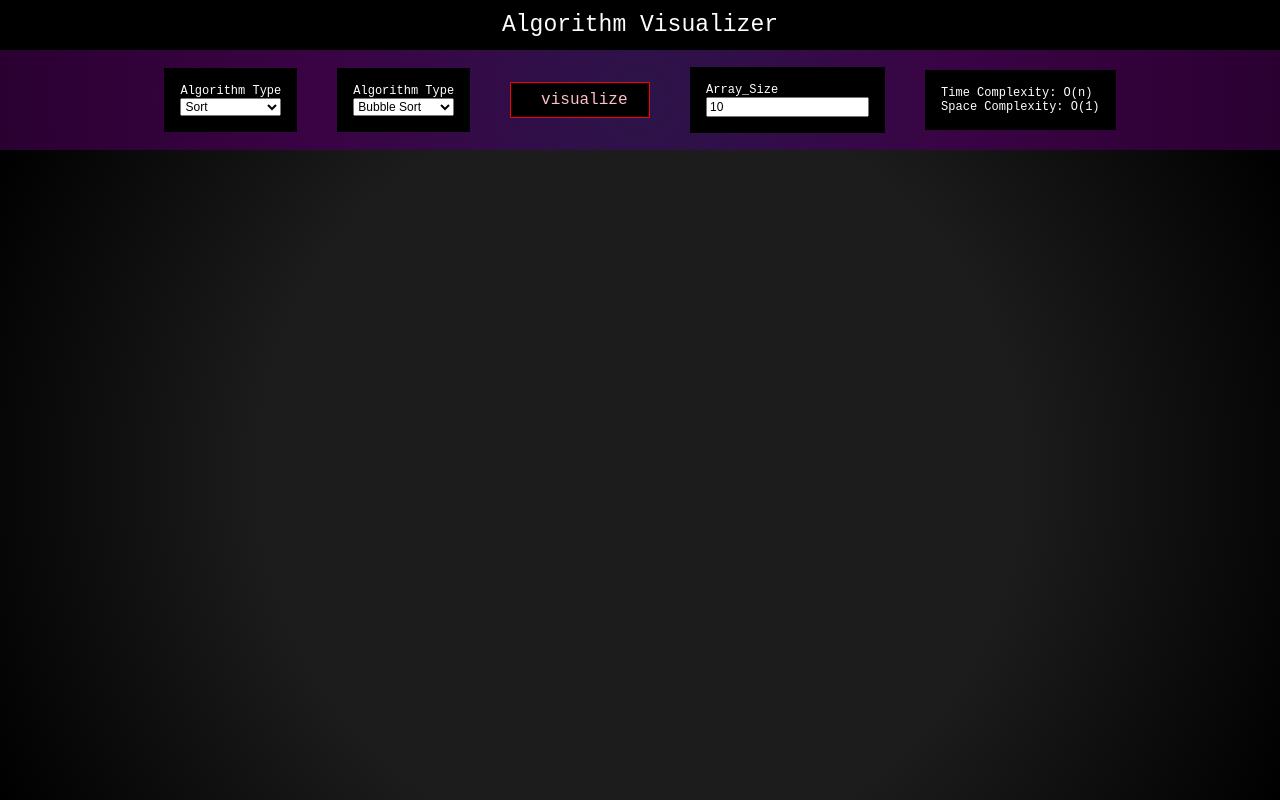
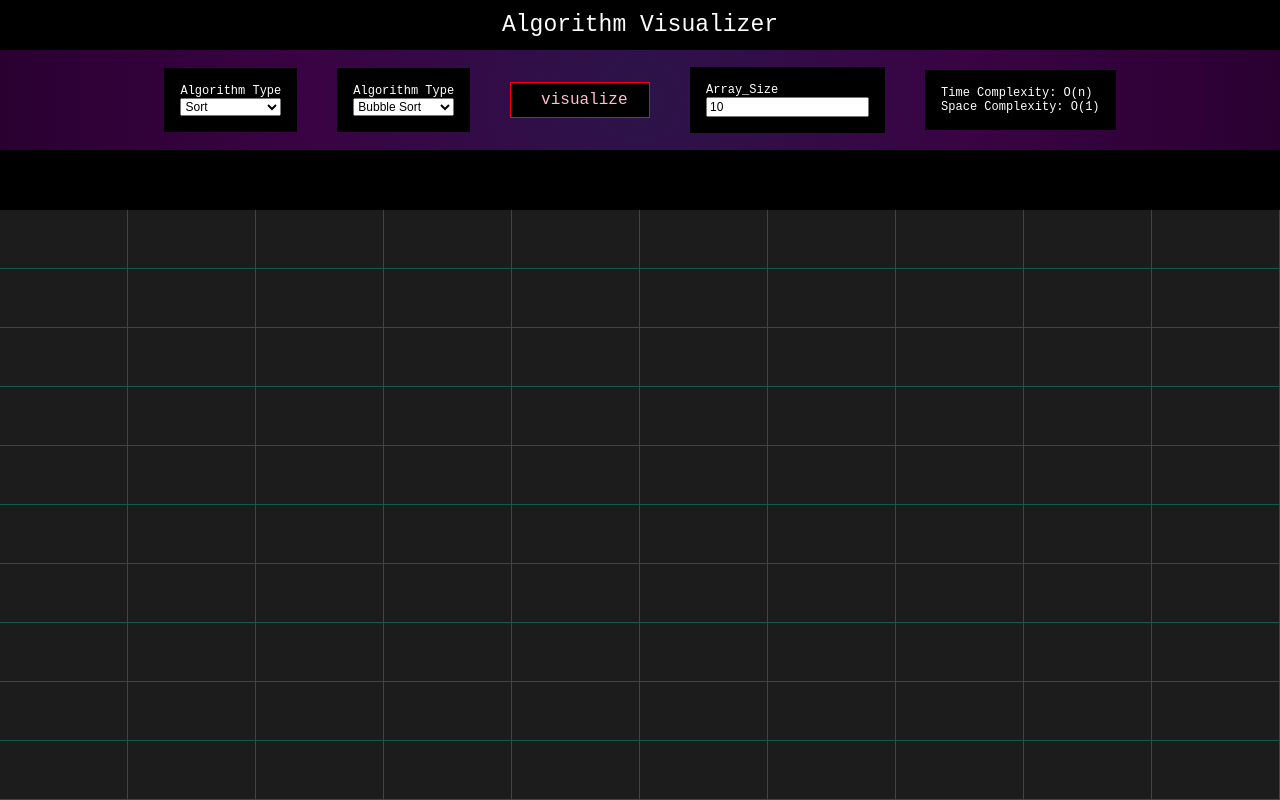
Before and after one commit to GrantDarling/algorithm-visualizer, a React (Create React App) app: page / in a window 1280 px wide. Built offline with nearby package versions, Linux system fonts and the light colour scheme.

Commit message:
fixed bug where grid heights show prematurely

```diff
--- a/src/store/reducer.ts
+++ b/src/store/reducer.ts
@@ -2,7 +2,7 @@ import * as actionTypes from "./actionTypes";
 
 const initialState: GlobalState = {
   start: false,
-  gridSize: 20,
+  gridSize: 10,
 };
 
 const reducer = (
--- a/src/visualizer/grid/grid-logic.tsx
+++ b/src/visualizer/grid/grid-logic.tsx
@@ -4,11 +4,10 @@ import { generateColor } from "../../helpers/helpers";
 import { highlightBarsInit, highlightBars } from "../algorithms/highlightBars";
 
 export function createGrid(columns: number, rows: number): number[][] {
-  console.log("called!");
   let grid: number[][] = [];
 
-  if (rows <= 1) rows = 1;
-  if (columns <= 1) columns = 1;
+  if (rows <= 0) rows = 0;
+  if (columns <= 0) columns = 0;
 
   for (let column: number = 0; column < columns; column++) {
     let temp_column = [];
@@ -18,15 +17,11 @@ export function createGrid(columns: number, rows: number): number[][] {
     grid.push(temp_column);
   }
 
-  console.log(grid, "is grid");
-  console.log(grid[0], "is grid");
   return grid;
 }
 
 /* Sorting Grid */
-
-export function assignBarHeights(grid: number[][]) {
-  console.log("Assign!");
+export function initiateBarHeights(grid: number[][]) {
   let heights: number[] = [];
   let counter: number = 0;
 
@@ -36,7 +31,9 @@ export function assignBarHeights(grid: number[][]) {
     heights.push(height);
   }
 
+  console.log("heights before: ", heights);
   shuffle(heights);
+  console.log("heights after: ", heights);
   return heights;
 }
 
@@ -54,17 +51,17 @@ export function buildBars(
     active: boolean;
   }
 
-  if (colors.length === 0) {
-    const colorStart = "#ff3825";
-    const colorEnd = "#f4e57c";
-    const colorsLen = heights.length + 1;
+  console.log("SOMETHING");
+  const colorStart = "#ff3825";
+  const colorEnd = "#f4e57c";
+  const colorsLen = heights.length + 1;
 
-    colors = generateColor(colorStart, colorEnd, colorsLen);
-  }
+  colors = generateColor(colorStart, colorEnd, colorsLen);
 
   let bars: Bar[] = [];
 
   grid.map((col, idx) => {
+    console.log(colors);
     let temp_bar: Bar = {
       height: heights[idx],
       location: col,
--- a/src/visualizer/grid/grid.tsx
+++ b/src/visualizer/grid/grid.tsx
@@ -3,8 +3,10 @@ import { createGrid } from "./grid-logic";
 
 // redux
 import { useSelector } from "react-redux";
+import { useEffect, useState } from "react";
 
 export const Grid = () => {
+  const [grid, setGrid] = useState<number[][]>([]);
   const global: IGlobal = useSelector((state: GlobalState) => {
     return {
       ...state,
@@ -12,6 +14,9 @@ export const Grid = () => {
     };
   });
 
-  let grid: number[][] = createGrid(global.gridSize, global.gridSize);
+  useEffect(() => {
+    setGrid(createGrid(global.gridSize, global.gridSize));
+  }, [global.gridSize]);
+
   return <SortingGrid grid={grid} />;
 };
--- a/src/visualizer/grid/sorting-grid.tsx
+++ b/src/visualizer/grid/sorting-grid.tsx
@@ -1,6 +1,6 @@
 import { useEffect, useState } from "react";
 import { Column, Button } from "../../styles/styles";
-import { assignBarHeights } from "./grid-logic";
+import { buildBars, initiateBarHeights } from "./grid-logic";
 
 import { useSelector } from "react-redux";
 import { bubbleSort } from "../algorithms/bubbleSort";
@@ -29,7 +29,8 @@ export const SortingGrid = ({ grid }: SortingGridProps) => {
   });
 
   useEffect(() => {
-    setHeights(assignBarHeights(grid));
+    setHeights(initiateBarHeights(grid));
+    setBars(buildBars(grid, [], [-1, -1]));
   }, [grid]);
 
   useEffect(() => {
```
Also changed, not shown: 1 other file (tests, documents, lock files or other folders).
